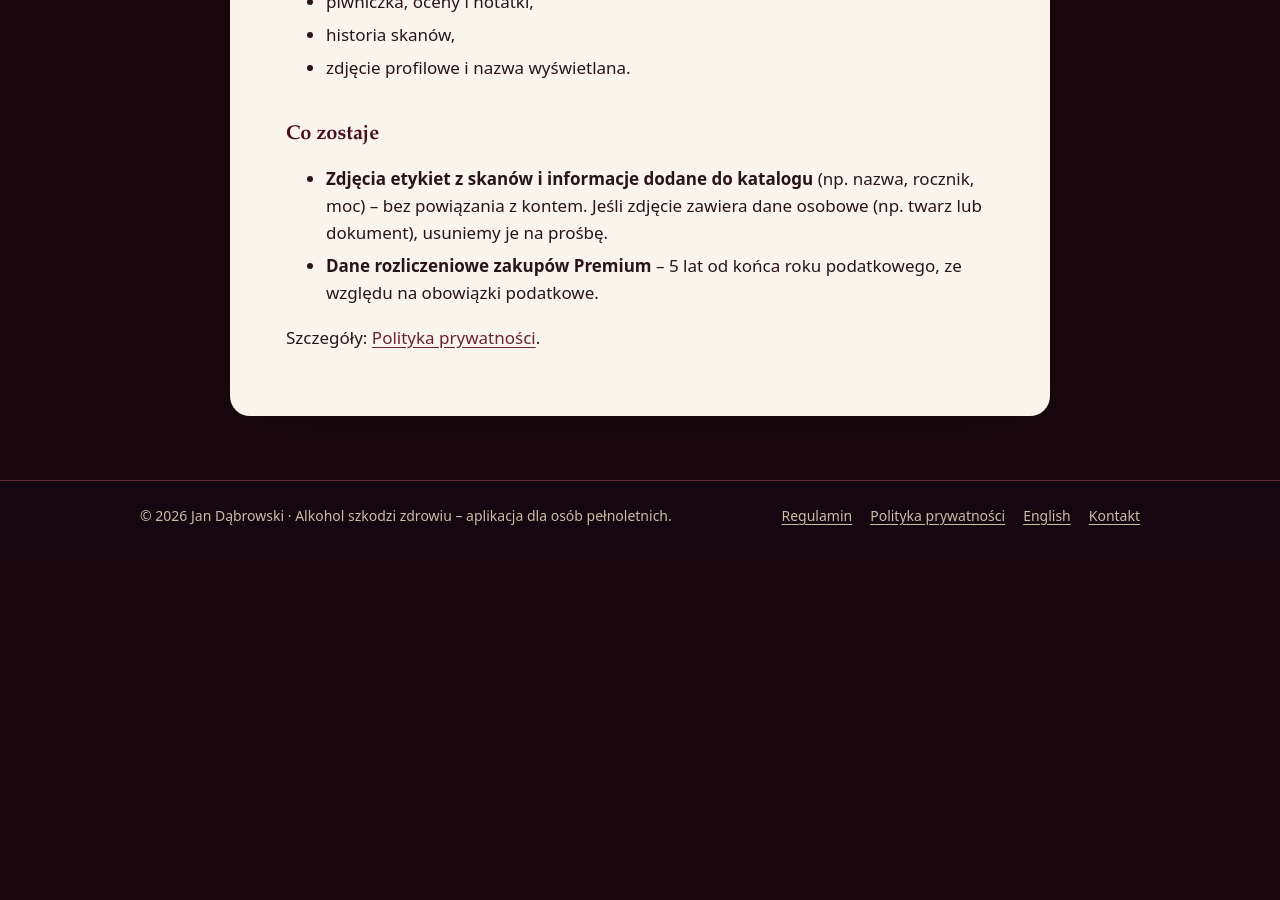
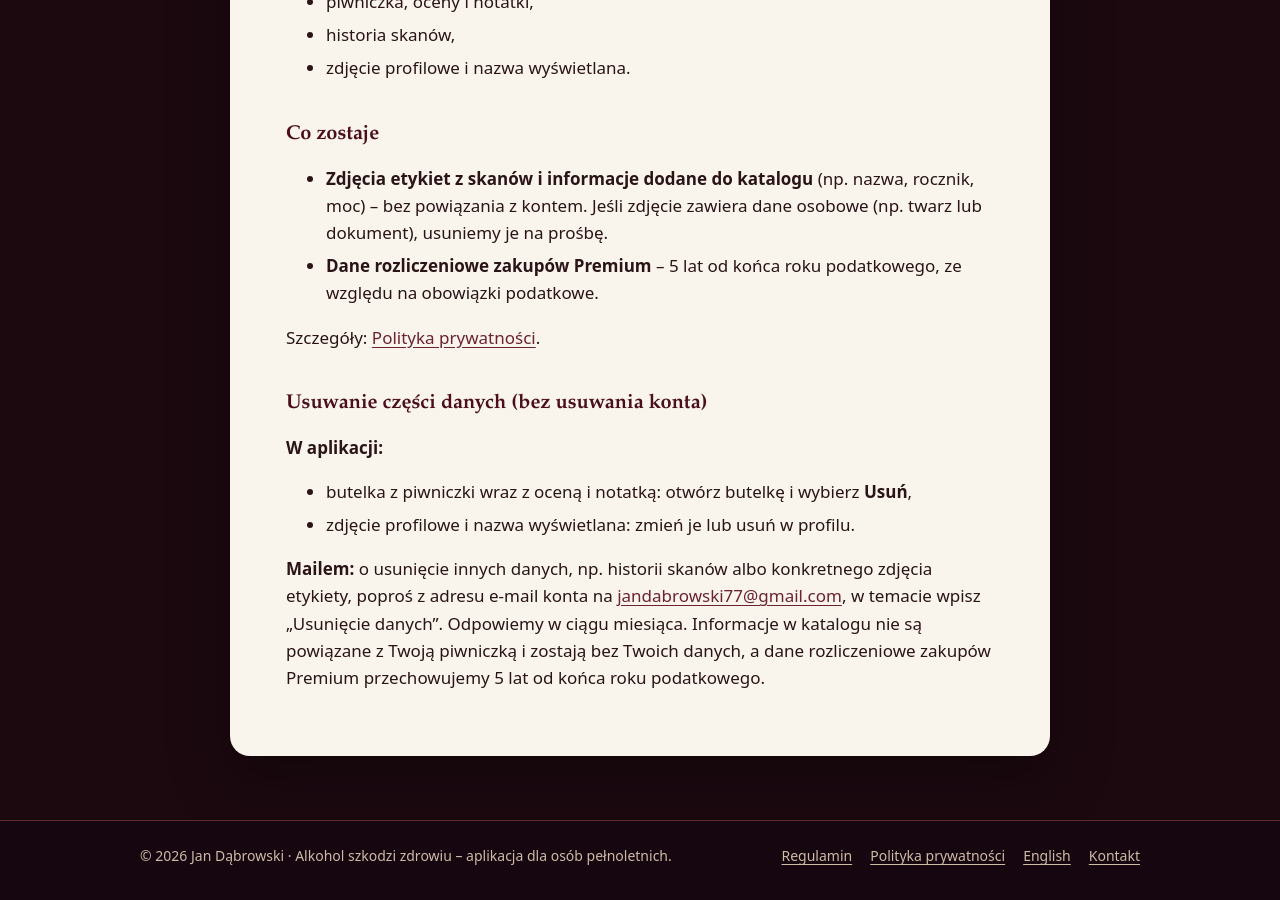
Before and after one commit to jandabrowski2002/cellar, a Jekyll site: the page built from usun-konto.md, in a window 1280 px wide and 900 px high, scrolled down 683 px. Built offline with Jekyll 4.4.1, drawn with Linux system fonts in a browser that asks for light colours; before the commit the page ends 1242 px from its top, so only the background shows below that.

Commit message:
Usuwanie konta: opis usuwania części danych

```diff
--- a/usun-konto.md
+++ b/usun-konto.md
@@ -27,3 +27,12 @@ Usunięcie konta nie anuluje subskrypcji Premium – anuluj ją w App Store lub
 - **Dane rozliczeniowe zakupów Premium** – 5 lat od końca roku podatkowego, ze względu na obowiązki podatkowe.
 
 Szczegóły: [Polityka prywatności](prywatnosc).
+
+## Usuwanie części danych (bez usuwania konta)
+
+**W aplikacji:**
+
+- butelka z piwniczki wraz z oceną i notatką: otwórz butelkę i wybierz **Usuń**,
+- zdjęcie profilowe i nazwa wyświetlana: zmień je lub usuń w profilu.
+
+**Mailem:** o usunięcie innych danych, np. historii skanów albo konkretnego zdjęcia etykiety, poproś z adresu e-mail konta na [jandabrowski77@gmail.com](mailto:jandabrowski77@gmail.com), w temacie wpisz „Usunięcie danych”. Odpowiemy w ciągu miesiąca. Informacje w katalogu nie są powiązane z Twoją piwniczką i zostają bez Twoich danych, a dane rozliczeniowe zakupów Premium przechowujemy 5 lat od końca roku podatkowego.
```
Also changed, not shown: en/delete-account.md (+9 -0 lines).
